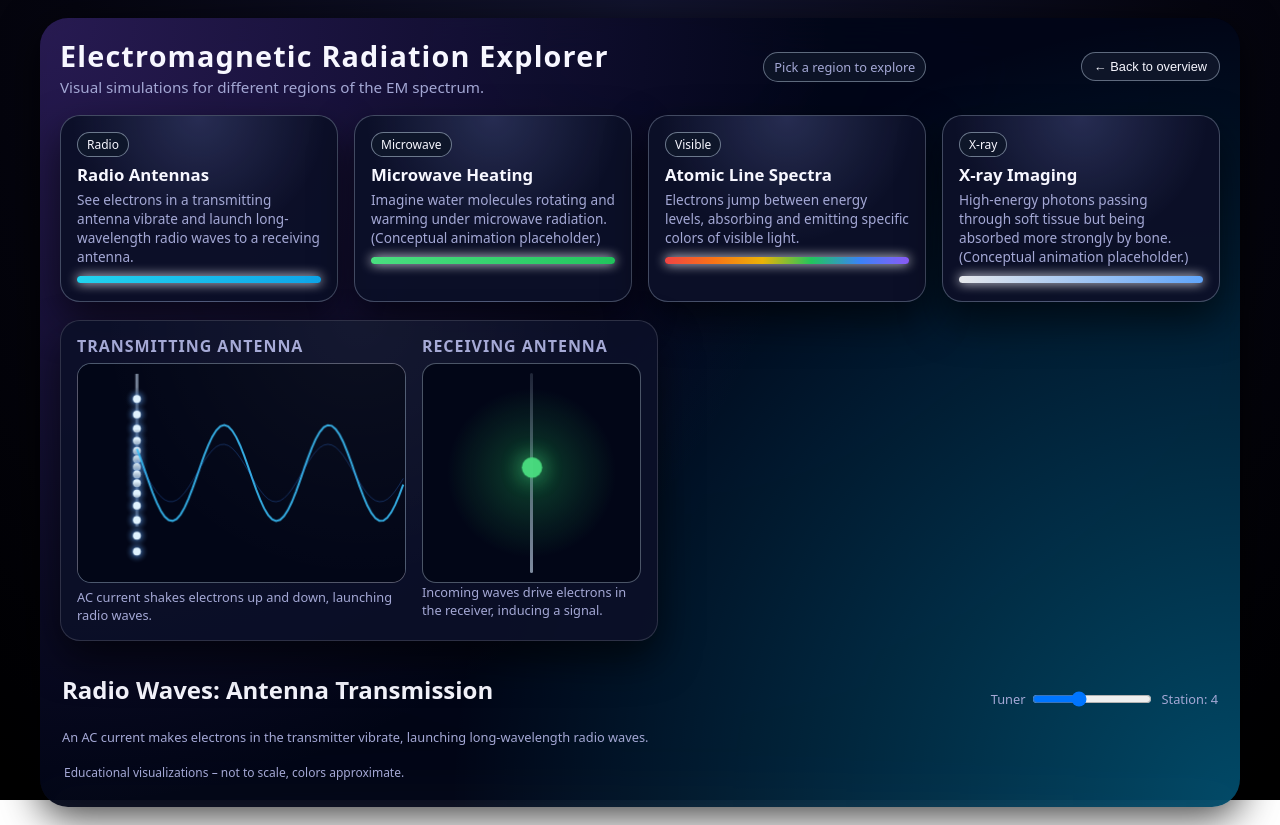
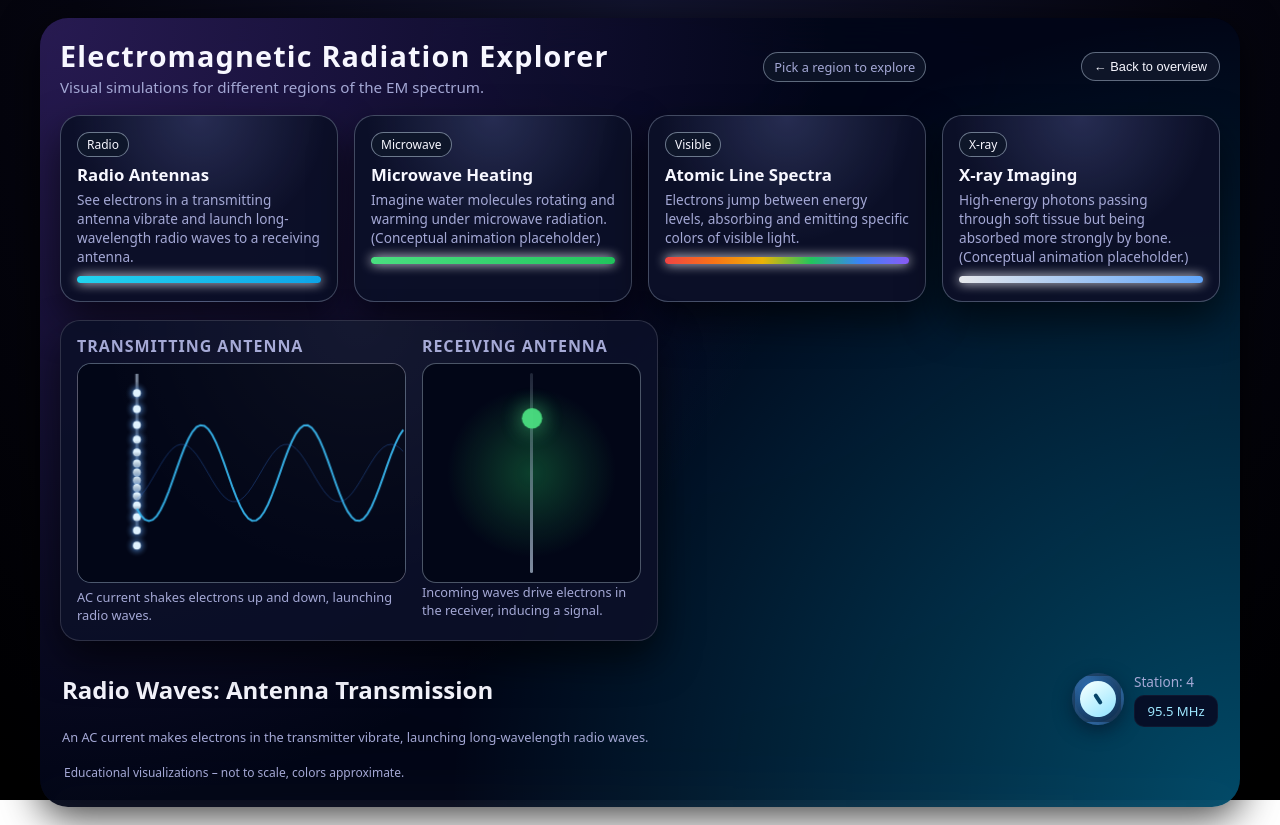
Before and after one commit to taggatron/EM-radiation-Explorer, a plain HTML site: page index.html in a window 1280 px wide. Both pictures are taken after a click on the element 199 px from the left and 208 px from the top of the page. Drawn offline with Linux system fonts and the light colour scheme.

Commit message:
updated knob slider

```diff
--- a/app.js
+++ b/app.js
@@ -730,23 +730,115 @@ function showSimulation(kind) {
     simSubtitleEl.textContent = "An AC current makes electrons in the transmitter vibrate, launching long-wavelength radio waves.";
 
     // Build tuner UI
+    // rotating knob tuner with analog display
     simExtraEl.innerHTML = `
-      <label style="display:inline-flex;align-items:center;gap:4px;">
-        Tuner
-        <input id="tuner" type="range" min="1" max="9" step="1" value="4" style="width:120px;" />
-      </label>
-      <span id="tunerLabel">Station: 4</span>
+      <div class="tuner-wrapper" aria-hidden="false">
+        <div class="tuner-knob" id="tunerKnob" tabindex="0" role="slider" aria-valuemin="1" aria-valuemax="9" aria-valuenow="4" aria-label="Tuner knob">
+          <div class="knob-face" id="knobFace"><div class="knob-indicator"></div></div>
+        </div>
+        <div style="display:flex;flex-direction:column;gap:4px;align-items:flex-start;">
+          <div class="tuner-label" id="tunerLabel">Station: 4</div>
+          <div class="tuner-display" id="tunerDisplay">88.0 MHz</div>
+        </div>
+      </div>
     `;
 
-    const tuner = document.getElementById("tuner");
-    const tunerLabel = document.getElementById("tunerLabel");
-    if (tuner && tunerLabel) {
-      tuner.addEventListener("input", () => {
-        const val = Number(tuner.value);
-        radioFrequency = 2 + val; // map slider to pleasant frequency range
-        tunerLabel.textContent = `Station: ${val}`;
-      });
+    // Wire up interaction: pointer drag, keyboard and programmatic updates
+    const knob = document.getElementById('tunerKnob');
+    const knobFace = document.getElementById('knobFace');
+    const tunerLabel = document.getElementById('tunerLabel');
+    const tunerDisplay = document.getElementById('tunerDisplay');
+
+    // knob geometry and mapping: angle range -135..+135 maps to values 1..9
+    const minVal = 1, maxVal = 9;
+    const minAngle = -135, maxAngle = 135;
+
+    function valueToAngle(v) {
+      const t = (v - minVal) / (maxVal - minVal);
+      return minAngle + t * (maxAngle - minAngle);
     }
+    function angleToValue(a) {
+      const t = (a - minAngle) / (maxAngle - minAngle);
+      return Math.round(minVal + t * (maxVal - minVal));
+    }
+    function clamp(v, a, b) { return Math.max(a, Math.min(b, v)); }
+
+    function setKnobValue(v, opts = {}) {
+      const val = clamp(Math.round(v), minVal, maxVal);
+      const ang = valueToAngle(val);
+      if (knobFace) knobFace.style.transform = `rotate(${ang}deg)`;
+      radioFrequency = 2 + val; // maintain existing mapping
+      if (tunerLabel) tunerLabel.textContent = `Station: ${val}`;
+      if (tunerDisplay) {
+        const freq = 88 + (val - 1) * (20 / (maxVal - minVal));
+        tunerDisplay.textContent = `${freq.toFixed(1)} MHz`;
+      }
+      if (knob) knob.setAttribute('aria-valuenow', String(val));
+      if (!opts.silent) {
+        // small visual cue could be added here
+      }
+      return val;
+    }
+
+    // initialize knob
+    setKnobValue(4, { silent: true });
+
+    // pointer drag handling
+    let dragging = false;
+    let rectCenter = null;
+
+    function updateFromPointer(clientX, clientY) {
+      if (!rectCenter) return;
+      const dx = clientX - rectCenter.x;
+      const dy = clientY - rectCenter.y;
+      let ang = Math.atan2(dy, dx) * 180 / Math.PI; // -180..180
+      // convert to knob coordinate where 0deg is to the right; our mapping is already in degrees
+      // normalize ang to -180..180
+      if (ang > 180) ang -= 360;
+      if (ang < -180) ang += 360;
+      // Clamp into our usable arc
+      ang = clamp(ang, minAngle, maxAngle);
+      const val = angleToValue(ang);
+      setKnobValue(val);
+    }
+
+    knob && knob.addEventListener('pointerdown', (ev) => {
+      ev.preventDefault();
+      dragging = true;
+      const r = knob.getBoundingClientRect();
+      rectCenter = { x: r.left + r.width / 2, y: r.top + r.height / 2 };
+      knob.setPointerCapture(ev.pointerId);
+    });
+
+    window.addEventListener('pointermove', (ev) => {
+      if (!dragging) return;
+      updateFromPointer(ev.clientX, ev.clientY);
+    });
+
+    window.addEventListener('pointerup', (ev) => {
+      if (!dragging) return;
+      dragging = false;
+      try { knob.releasePointerCapture(ev.pointerId); } catch (e) {}
+    });
+
+    // keyboard support
+    knob && knob.addEventListener('keydown', (ev) => {
+      const key = ev.key;
+      const current = Number(knob.getAttribute('aria-valuenow') || 4);
+      if (key === 'ArrowLeft' || key === 'ArrowDown') {
+        setKnobValue(current - 1);
+        ev.preventDefault();
+      } else if (key === 'ArrowRight' || key === 'ArrowUp') {
+        setKnobValue(current + 1);
+        ev.preventDefault();
+      } else if (key === 'Home') {
+        setKnobValue(minVal);
+        ev.preventDefault();
+      } else if (key === 'End') {
+        setKnobValue(maxVal);
+        ev.preventDefault();
+      }
+    });
 
     // Ensure the radio canvas is correctly sized now that the panel is visible
     if (typeof resizeRadioCanvas === "function") {
--- a/styles.css
+++ b/styles.css
@@ -83,6 +83,53 @@ body {
   gap: 8px;
   font-size: 0.8rem;
   color: var(--text-subtle);
+}
+
+/* Tuner knob styles */
+.tuner-wrapper {
+  display: inline-flex;
+  align-items: center;
+  gap: 10px;
+}
+.tuner-knob {
+  width: 52px;
+  height: 52px;
+  border-radius: 50%;
+  background: radial-gradient(circle at 30% 25%, #2b6cb0, #0b2540);
+  border: 3px solid rgba(255,255,255,0.04);
+  box-shadow: inset 0 4px 10px rgba(255,255,255,0.03), 0 6px 18px rgba(6, 18, 40, 0.6);
+  display: grid;
+  place-items: center;
+  cursor: grab;
+  user-select: none;
+}
+.tuner-knob:active { cursor: grabbing; }
+.knob-face {
+  width: 36px;
+  height: 36px;
+  border-radius: 50%;
+  background: linear-gradient(180deg, #ecfeff, #9ee7ff);
+  display: grid;
+  place-items: center;
+  transform: rotate(0deg);
+  transition: transform 40ms linear;
+}
+.knob-indicator {
+  width: 4px;
+  height: 12px;
+  background: #074569;
+  border-radius: 2px;
+}
+.tuner-label { font-size: 0.85rem; color: var(--text-subtle); }
+.tuner-display {
+  min-width: 84px;
+  padding: 6px 8px;
+  border-radius: 10px;
+  background: rgba(7,11,35,0.9);
+  border: 1px solid rgba(148,163,184,0.06);
+  color: #9ee7ff;
+  font-size: 0.82rem;
+  text-align: center;
 }
 
 .sim-title-group {
```
